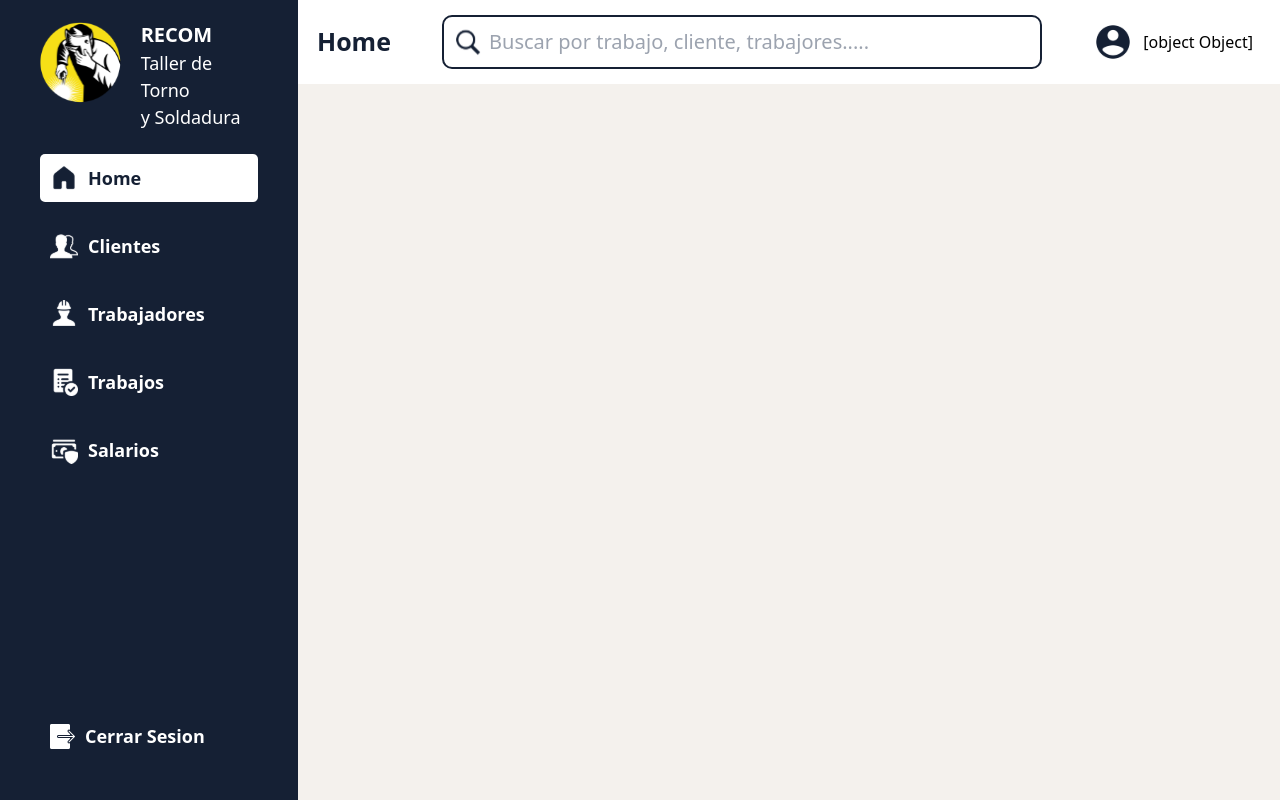
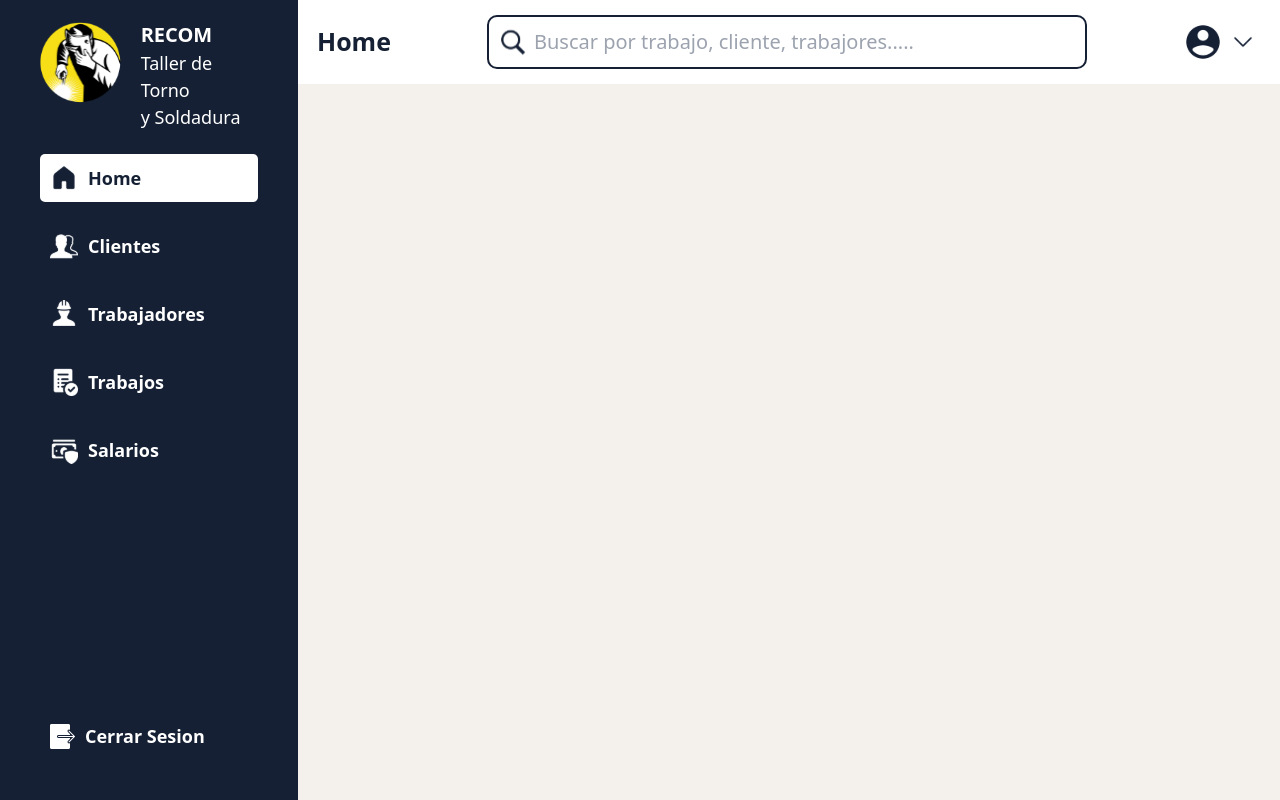
Before and after one commit to KeilaCruz/Sistema_Recom, a React (Vite) app: page / in a window 1280 px wide. Built offline with nearby package versions, Linux system fonts and the light colour scheme; no server answers.

Commit message:
Recientes archivios

```diff
--- a/src/components/partials/headers/HeaderAdministrador.jsx
+++ b/src/components/partials/headers/HeaderAdministrador.jsx
@@ -12,7 +12,9 @@ function HeaderAdministrador({ placeholder }) {
     "/trabajos": "Trabajos",
   };
 
-  const abrirDropdown = () => {setDropdownOpen(!dropdownOpen)};
+  const abrirDropdown = () => {
+    setDropdownOpen(!dropdownOpen);
+  };
 
   useEffect(() => {
     setTituloHeader(titulosRuta[location.pathname] || "Home");
@@ -45,13 +47,21 @@ function HeaderAdministrador({ placeholder }) {
             className="w-[40px]"
           />
           <button onClick={abrirDropdown}>
-            {`${dropdownOpen ? (<></>): (<>
-              <img
-              src="/src/assets/icons/down-arrow-dropdown.svg"
-              alt="icono de flecha abajo para abrir dropdown"
-              className="w-[20px]"
-            /></>) }`}
+            {dropdownOpen ? (
+              <>
+                <section className="absolute flex flex-col bg-black p-[10px]  ">
 
+                </section>
+              </>
+            ) : (
+              <>
+                <img
+                  src="/src/assets/icons/down-arrow-dropdown.svg"
+                  alt="icono de flecha abajo para abrir dropdown"
+                  className="w-[20px]"
+                />
+              </>
+            )}
           </button>
         </article>
       </main>
```
